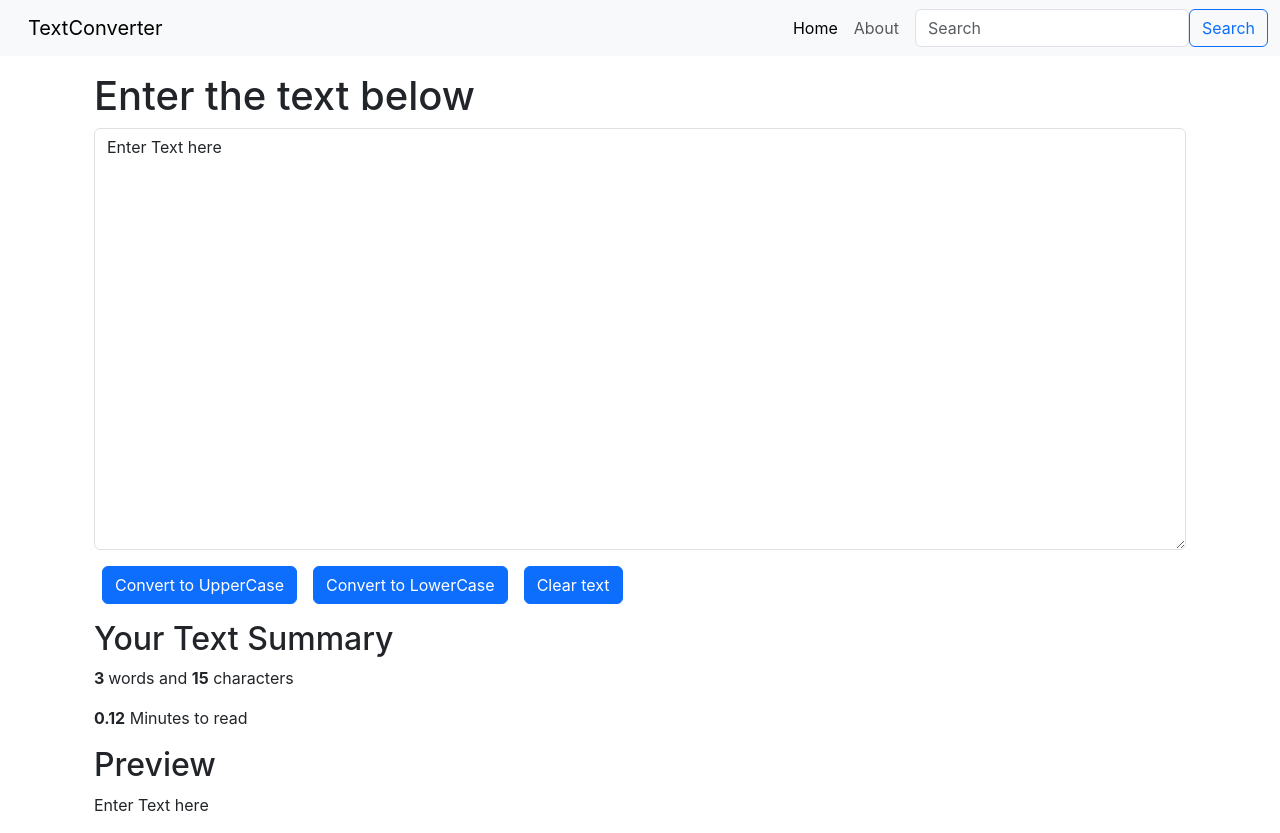
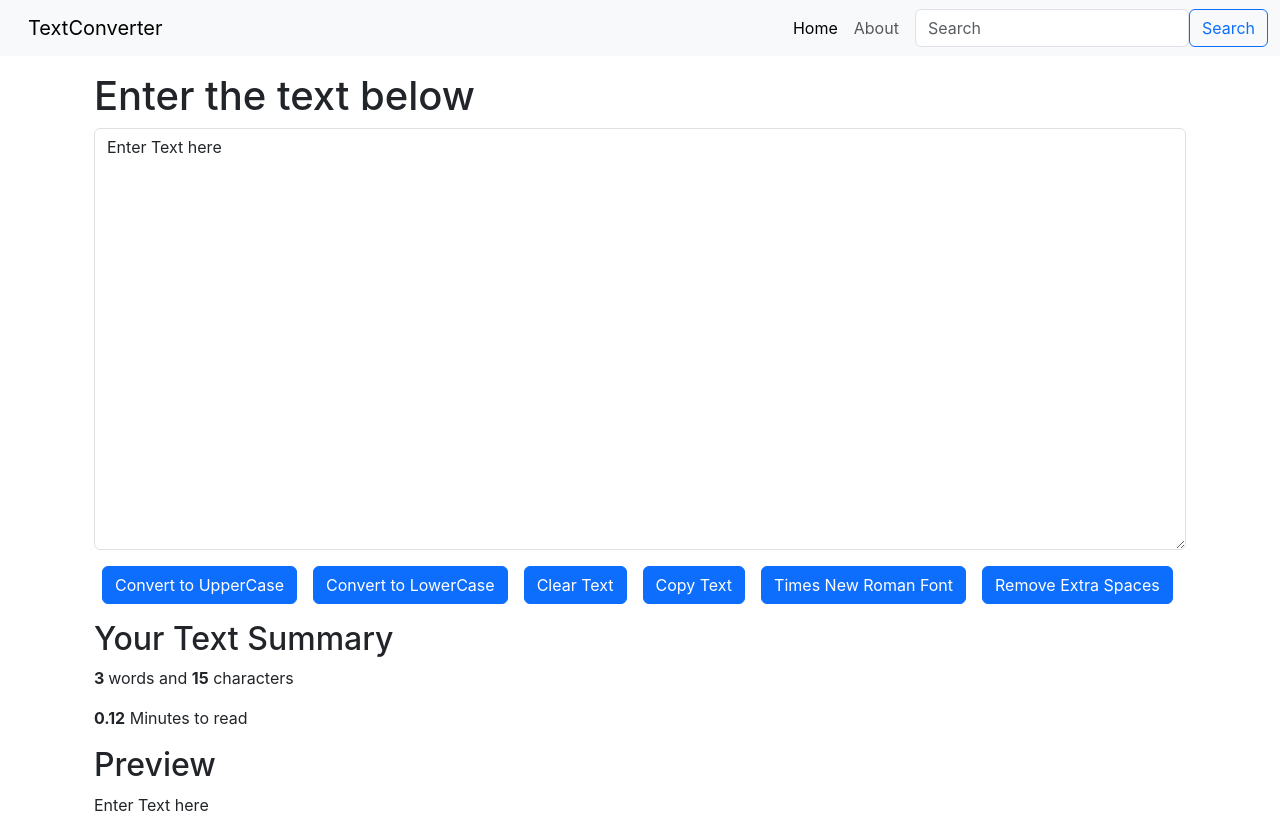
Before and after one commit to Divyansh1908/TextConverter, a React (Create React App) app in the folder my-app/: page / in a window 1280 px wide. Built offline with nearby package versions, Linux system fonts and the light colour scheme.

Commit message:
Adding some final configuration to TextForm.js

```diff
--- a/my-app/src/components/TextForm.js
+++ b/my-app/src/components/TextForm.js
@@ -27,8 +27,25 @@ export default function TextForm(props) {
     {
         // console.log("ON Change");
         setText(event.target.value); //allowing typing in the dialogue box
+    }
+    const handleCopy = () =>
+    {
+        var text = document.getElementById("myBox");
+        text.select();
+        text.setSelectionRange(0,9999);
+        navigator.clipboard.writeText(text.value);
+    }
 
+    const changeStyle = () =>{
+        var element = document.getElementById("myBox");
+        element.style.fontFamily = "timesnewroman";
     }
+
+    const extraSpaces = () => {
+        let newText = text.split(/[ ]+/);
+        setText(newText.join(" "));
+    }
+
     const [text, setText] = useState('Enter Text here');
     // text = "new text"; //wrong way
     // setText("new text"); //correct way
@@ -41,7 +58,10 @@ export default function TextForm(props) {
             </div>
             <button className="btn btn-primary mx-2" onClick={handleUpClick}>Convert to UpperCase</button>
             <button className="btn btn-primary mx-2" onClick={handleLCClick}>Convert to LowerCase</button>
-            <button className="btn btn-primary mx-2" onClick={handleClearClick}>Clear text</button>
+            <button className="btn btn-primary mx-2" onClick={handleClearClick}>Clear Text</button>
+            <button className="btn btn-primary mx-2" onClick={handleCopy}>Copy Text</button>
+            <button className="btn btn-primary mx-2" onClick={changeStyle}>Times New Roman Font</button>
+            <button className="btn btn-primary mx-2" onClick={extraSpaces}>Remove Extra Spaces</button>
         </div>
         <div className="container my-3">
             <h2> Your Text Summary </h2>
```
Also changed, not shown: my-app/src/App.js (line endings or trailing spaces).
